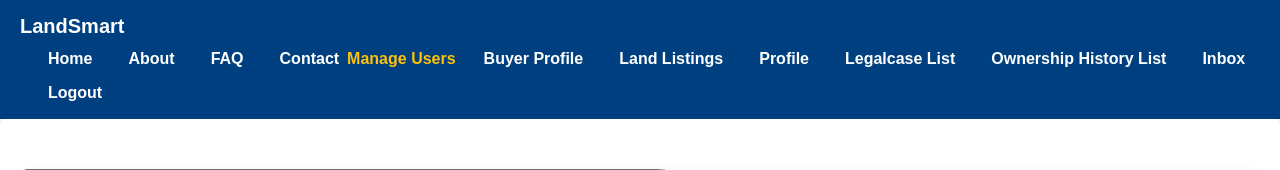
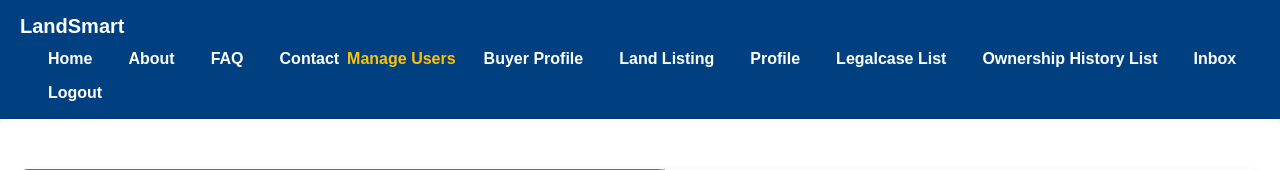
Before and after one commit to rohan98805/AWS_instance, a Django app: page / in a window 1280 px wide. Shown: the top 170 px of the page. Run offline with Django 5.2, Linux system fonts and the light colour scheme; a user stored in the database is signed in.

Commit message:
adding a

```diff
--- a/templates/base.html
+++ b/templates/base.html
@@ -332,7 +332,7 @@
                 {% endif %}
 
 
-                <li class="nav-item"><a href="{% url 'landproperty_list' %}" class="nav-link">Land Listings</a></li>
+                <li class="nav-item"><a href="{% url 'landproperty_list' %}" class="nav-link">Land Listing</a></li>
 
                 <li class="nav-item"><a href="{% url 'profile' %}" class="nav-link">Profile</a></li>
 
```
